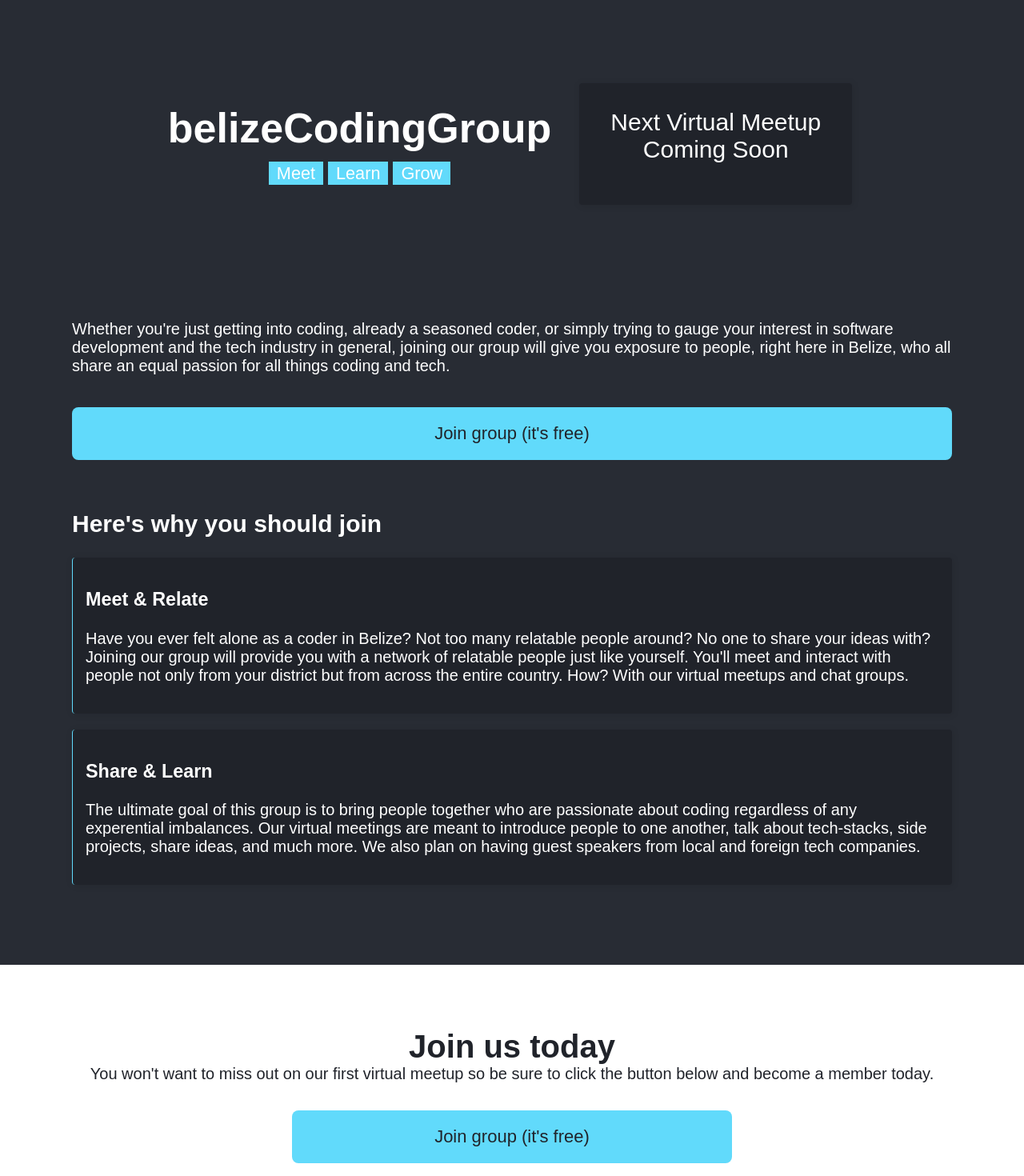
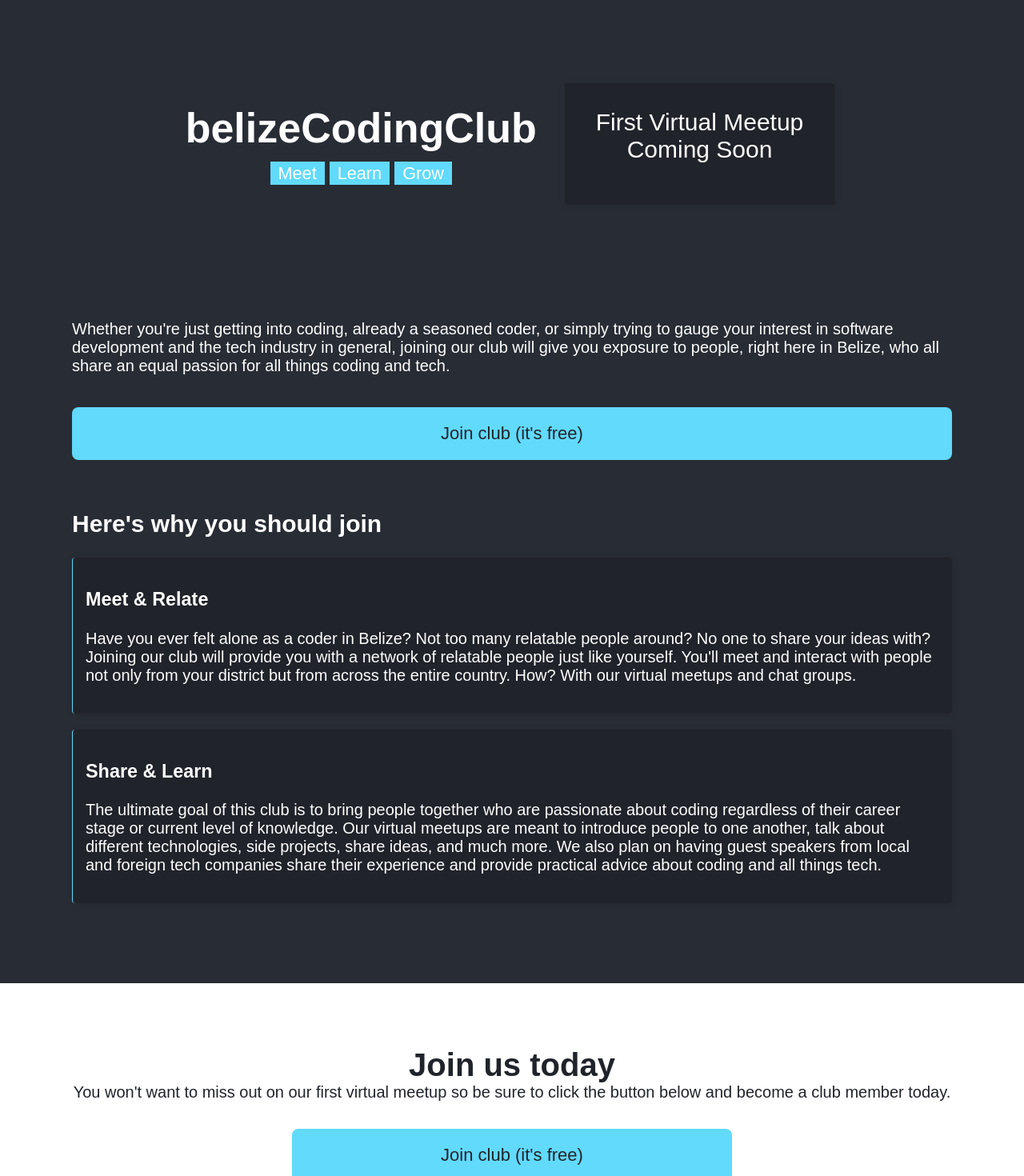
Before and after one commit to belizeCodingClub/belize-coding-club, a React (Create React App) app: page / in a window 1280 px wide. Shown: the part 20-1490 px from the top of the page at 80% size. Built offline with nearby package versions, Linux system fonts and the light colour scheme; a web font is replaced by a local one.

Commit message:
Minor changes

```diff
--- a/public/index.html
+++ b/public/index.html
@@ -30,7 +30,7 @@
       work correctly both with client-side routing and a non-root public URL.
       Learn how to configure a non-root public URL by running `npm run build`.
     -->
-    <title>Welcome coders and soon to be coders - belizeCodingGroup</title>
+    <title>belizeCodingClub - Virtual coding & tech meetups</title>
   </head>
   <body>
     <noscript>You need to enable JavaScript to run this app.</noscript>
--- a/src/App.js
+++ b/src/App.js
@@ -5,14 +5,14 @@ function App() {
     <div className="App">
       <header className="App-header">
         <div className="Header-left">
-          <h1>belizeCodingGroup</h1>
+          <h1>belizeCodingClub</h1>
           <small>
             <span>Meet</span> <span>Learn</span> <span>Grow</span>
           </small>
         </div>
         <div className="Header-col">
           <div className="Meetup-date-box">
-            <h3>Next Virtual Meetup</h3>
+            <h3>First Virtual Meetup</h3>
             <h3>Coming Soon</h3>
           </div>
         </div>
@@ -23,11 +23,11 @@ function App() {
           <p style={{ paddingBottom: "20px" }}>
             Whether you're just getting into coding, already a seasoned coder,
             or simply trying to gauge your interest in software development and
-            the tech industry in general, joining our group will give you
+            the tech industry in general, joining our club will give you
             exposure to people, right here in Belize, who all share an equal
             passion for all things coding and tech.
           </p>
-          <button className="btn">Join group (it's free)</button>
+          <button className="btn">Join club (it's free)</button>
         </div>
         <br />
         <div className="Section" style={{ marginTop: "40px" }}>
@@ -37,7 +37,7 @@ function App() {
             <p>
               Have you ever felt alone as a coder in Belize? Not too many
               relatable people around? No one to share your ideas with? Joining
-              our group will provide you with a network of relatable people just
+              our club will provide you with a network of relatable people just
               like yourself. You'll meet and interact with people not only from
               your district but from across the entire country. How? With our
               virtual meetups and chat groups.
@@ -48,12 +48,14 @@ function App() {
           <div className="shadow" style={{ padding: "16px" }}>
             <h3>Share & Learn</h3>
             <p>
-              The ultimate goal of this group is to bring people together who
-              are passionate about coding regardless of any experential
-              imbalances. Our virtual meetings are meant to introduce people to
-              one another, talk about tech-stacks, side projects, share ideas,
-              and much more. We also plan on having guest speakers from local
-              and foreign tech companies.
+              The ultimate goal of this club is to bring people together who are
+              passionate about coding regardless of their career stage or
+              current level of knowledge. Our virtual meetups are meant to
+              introduce people to one another, talk about different
+              technologies, side projects, share ideas, and much more. We also
+              plan on having guest speakers from local and foreign tech
+              companies share their experience and provide practical advice
+              about coding and all things tech.
             </p>
           </div>
         </div>
@@ -63,10 +65,10 @@ function App() {
           <h1 style={{ margin: 0 }}>Join us today</h1>
           <p style={{ margin: 0 }}>
             You won't want to miss out on our first virtual meetup so be sure to
-            click the button below and become a member today.
+            click the button below and become a club member today.
           </p>
           <button className="btn" style={{ marginTop: "34px" }}>
-            Join group (it's free)
+            Join club (it's free)
           </button>
         </div>
       </div>
```
Also changed, not shown: 1 other file (tests, documents, lock files or other folders).
